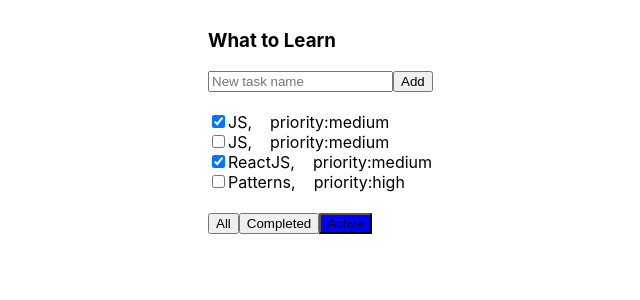
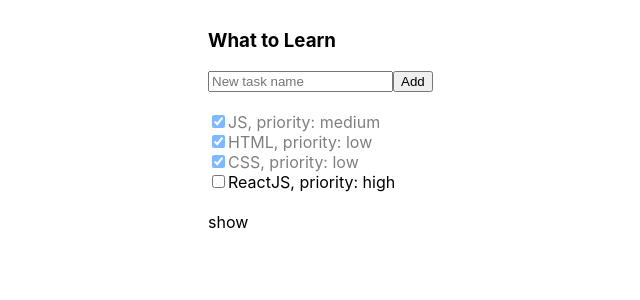
Before and after one commit to martovich/todolist, a React (Create React App) app: page / in a window 1280 px wide. Shown: the top 300 px of the page, without its empty margins (192-832 px from the left). Built offline with nearby package versions, Linux system fonts and the light colour scheme.

Commit message:
lesson 5

```diff
--- a/src/App.css
+++ b/src/App.css
@@ -17,3 +17,10 @@
 .filter-active {
   background-color: blue;
 }
+.error {
+  border-color: red;
+}
+
+.todoList-task.done {
+  opacity: 0.5;
+}
--- a/src/App.js
+++ b/src/App.js
@@ -5,40 +5,56 @@
 import TodoListFooter from "./TodoListFooter";
 
 class App extends React.Component {
-    /*constructor(props) {
+
+    constructor(props) {
         super(props);
-        /*tTimeout(()=>{
-            let newTask = { title : "Pascal", isDone : false, priority : "low"};
-            let newTasks = [...this.state.tasks, newTask];
-            this.setState({
-                tasks : newTasks
-            })
-        },2000)
-     }*/
-    newTaskTitleRef = React.createRef();
+        this.newTasksTitileRef = React.createRef();
+    }
 
     state = {
         tasks: [
             {title: "JS", isDone: true, priority: "medium"},
-            {title: "JS", isDone: false, priority: "medium"},
-            {title: "ReactJS", isDone: true, priority: "medium"},
-            {title: "Patterns", isDone: false, priority: "high"}
+            {title: "HTML", isDone: true, priority: "low"},
+            {title: "CSS", isDone: true, priority: "low"},
+            {title: "ReactJS", isDone: false, priority: "high"}
         ],
-        filterVal: "Active"
-    }
+        filterValue: "All"
+    };
 
-    onAddTaskClick = () => {
-        let newTitle = this.newTaskTitleRef.current.value;
-        this.newTaskTitleRef.current.value = '';
+    onTaskAdded = (newText) => {
         let newTask = {
-            title: newTitle,
+            title: newText,
             isDone: false,
             priority: "low"
         };
         let newTasks = [...this.state.tasks, newTask];
         this.setState({
             tasks: newTasks
+        });
+    }
+
+    onFilterChanged = (newFilterValue) => {
+        this.setState({
+            filterValue: newFilterValue
+        });
+    }
+
+    onTaskStatusChanged = (task, isDone) => {
+        // создадим с помощью map новый массив, в котором все остальные таски будут сидеть такие же,
+        // а вот та, которую нужно изменить, будет другой: вернём копию таски с изменённым сво-вом
+        let newTasks = this.state.tasks.map(t => {
+            if (t != task) {
+                return t; //возвращаем таску без изменения, если это не та таска, которую нужно поменять
+            } else {
+                // делаем копию таски и сразу перезатираем в ней сво-во isDone новым значением
+                return {...t, isDone: isDone};
+            }
+        });
+        // а уже получив новый массив, изменяем этот массив в state с помощью setState
+        this.setState({
+            tasks: newTasks
         })
+
     }
 
     render = () => {
@@ -46,20 +62,23 @@
         return (
             <div className="App">
                 <div className="todoList">
-                    {/*<TodoListHeader />*/}
-                    <div className="todoList-header">
-                        <h3 className="todoList-header__title">What to Learn</h3>
-                        <div className="todoList-newTaskForm">
-                            <input ref={this.newTaskTitleRef} type="text" placeholder="New task name"/>
-                            <button onClick={this.onAddTaskClick}>Add</button>
-                        </div>
-                    </div>
-                    <TodoListTasks tasks={this.state.tasks}/>
-                    <TodoListFooter filterValue={this.state.filterVal}/>
+                    <TodoListHeader onTaskAdded={this.onTaskAdded}/>
+                    <TodoListTasks onTaskStatusChanged={this.onTaskStatusChanged}
+                                   tasks={this.state.tasks.filter(t => {
+                                       if (this.state.filterValue === "All") {
+                                           return true;
+                                       }
+                                       if (this.state.filterValue === "Active") {
+                                           return t.isDone === false;
+                                       }
+                                       if (this.state.filterValue === "Completed") {
+                                           return t.isDone === true;
+                                       }
+                                   })}/>
+                    <TodoListFooter onFilterChanged={this.onFilterChanged} filterValue={this.state.filterValue}/>
                 </div>
             </div>
         );
     }
 }
-
 export default App;
--- a/src/TodoListFooter.js
+++ b/src/TodoListFooter.js
@@ -1,15 +1,49 @@
 import React from 'react';
+import './App.css';
 
-class TodoListFooter  extends React.Component {
-    render = () => {
+class TodoListFooter extends React.Component {
+    state = {
+        isHidden: true
+    };
+
+    onAllFilterClick = () => {
+    };
+    onCompletedFilterClick = () => {
+    };
+    onActiveFilterClick = () => {
+    };
+    onShowFilterClick = () => {
+        this.setState({isHidden: false})
+    };
+    onHideFilterClick = () => {
+        this.setState({isHidden: true})
+    };
+
+
+    render = (props) => {
+
         let classForAll = this.props.filterValue === "All" ? "filter-active" : "";
         let classForCompleted = this.props.filterValue === "Completed" ? "filter-active" : "";
         let classForActive = this.props.filterValue === "Active" ? "filter-active" : "";
+
         return (
             <div className="todoList-footer">
-                <button className={classForAll}>All</button>
-                <button className={classForCompleted}>Completed</button>
-                <button className={classForActive}>Active</button>
+                {!this.state.isHidden && <div>
+                    <button onClick={() => {
+                        this.props.onFilterChanged("All")
+                    }} className={classForAll}>All
+                    </button>
+                    <button onClick={() => {
+                        this.props.onFilterChanged("Completed")
+                    }} className={classForCompleted}>Completed
+                    </button>
+                    <button onClick={() => {
+                        this.props.onFilterChanged("Active")
+                    }} className={classForActive}>Active
+                    </button>
+                </div>}
+                {!this.state.isHidden && <span onClick={this.onHideFilterClick}>hide</span>}
+                {this.state.isHidden && <span onClick={this.onShowFilterClick}>show</span>}
             </div>
         );
     }
--- a/src/TodoListHeader.js
+++ b/src/TodoListHeader.js
@@ -1,13 +1,56 @@
 import React from 'react';
+import s from './App.css';
 
 class TodoListHeader extends React.Component {
+
+    constructor(props) {
+        super(props);
+        // this.newTasksTitleRef = React.createRef();
+    }
+
+    onAddTaskClick = () => {
+        //let newText = this.newTasksTitileRef.current.value;
+        //this.newTasksTitileRef.current.value = "";
+        let newTitle = this.state.title;
+        this.setState({title:""});
+        if(newTitle === "")
+            this.setState({error : true})
+        else{
+            this.setState({error :false})
+            this.props.onTaskAdded(newTitle);
+        }
+    }
+    onTitleChanged = (event) => {
+        this.setState({
+            error : false,
+            title : event.currentTarget.value
+        })
+    }
+    onKeyPress = (e) => {
+        if(e.key === "Enter"){
+            this.onAddTaskClick();
+        }
+    }
+
+    state = {
+        error : false,
+        title : ""
+    }
+
     render = () => {
         return (
             <div className="todoList-header">
                 <h3 className="todoList-header__title">What to Learn</h3>
                 <div className="todoList-newTaskForm">
-                    <input type="text" placeholder="New task name"/>
-                    <button>Add</button>
+                    <input
+                        className={s.error}
+                        type="text"
+                        placeholder="New task name"
+                        // ref={this.newTasksTitleRef}
+                        onKeyPress = {this.onKeyPress}
+                        value = {this.state.title}
+                    onChange={this.onTitleChanged}/>
+                    <button onClick={this.onAddTaskClick}>Add</button>
                 </div>
             </div>
         );
--- a/src/TodoListTask.js
+++ b/src/TodoListTask.js
@@ -1,11 +1,22 @@
 import React from 'react';
+import './App.css';
 
 class TodoListTask extends React.Component {
+
+    onIsDoneChanged = (e) => {
+        debugger;
+        this.props.onTaskStatusChanged(this.props.task, e.currentTarget.checked);
+    }
+
     render = () => {
+        let taskClass = this.props.task.isDone ? "todoList-task done" : "todoList-task";
+
         return (
-            <div className="todoList-task">
-                <input type="checkbox" checked={this.props.isDone}/>
-                <span>{this.props.title}, &nbsp;&nbsp; priority:{this.props.priority}</span>
+            <div className={taskClass}>
+                <input type="checkbox" checked={this.props.task.isDone}
+                       onChange={this.onIsDoneChanged}/>
+                <span>{this.props.task.title}</span>,
+                priority: {this.props.task.priority}
             </div>
         );
     }
--- a/src/TodoListTasks.js
+++ b/src/TodoListTasks.js
@@ -1,9 +1,15 @@
 import React from 'react';
+import './App.css';
 import TodoListTask from "./TodoListTask";
 
 class TodoListTasks extends React.Component {
+
     render = () => {
-        let tasksElements = this.props.tasks.map(task => <TodoListTask title = {task.title} isDone = {task.isDone} priority = {task.priority}/>);
+
+        let tasksElements = this.props.tasks.map(task => <TodoListTask task={task}
+                                                                       onTaskStatusChanged={this.props.onTaskStatusChanged}
+        />);
+
         return (
             <div className="todoList-tasks">
                 {tasksElements}
@@ -11,4 +17,5 @@
         );
     }
 }
+
 export default TodoListTasks;
```
